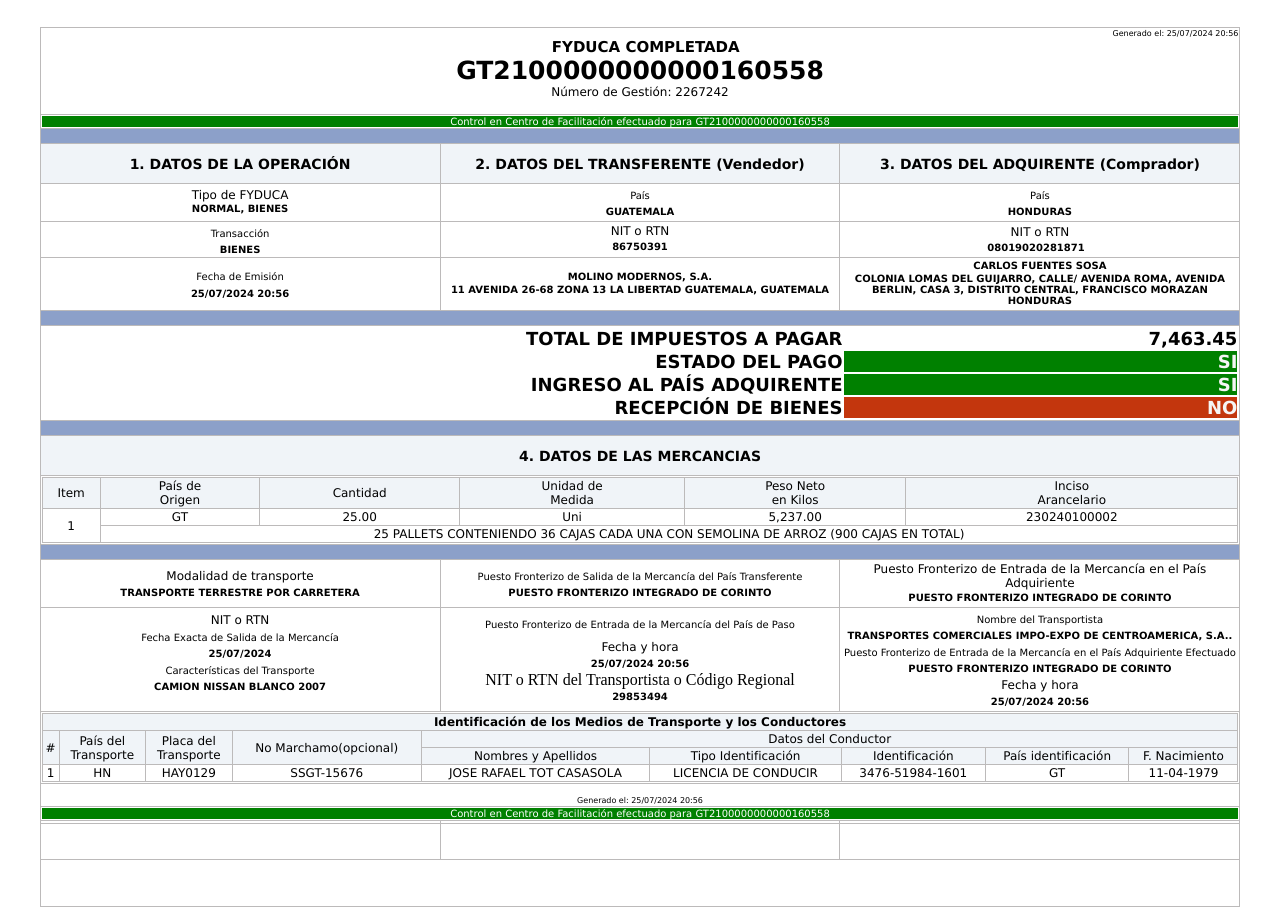
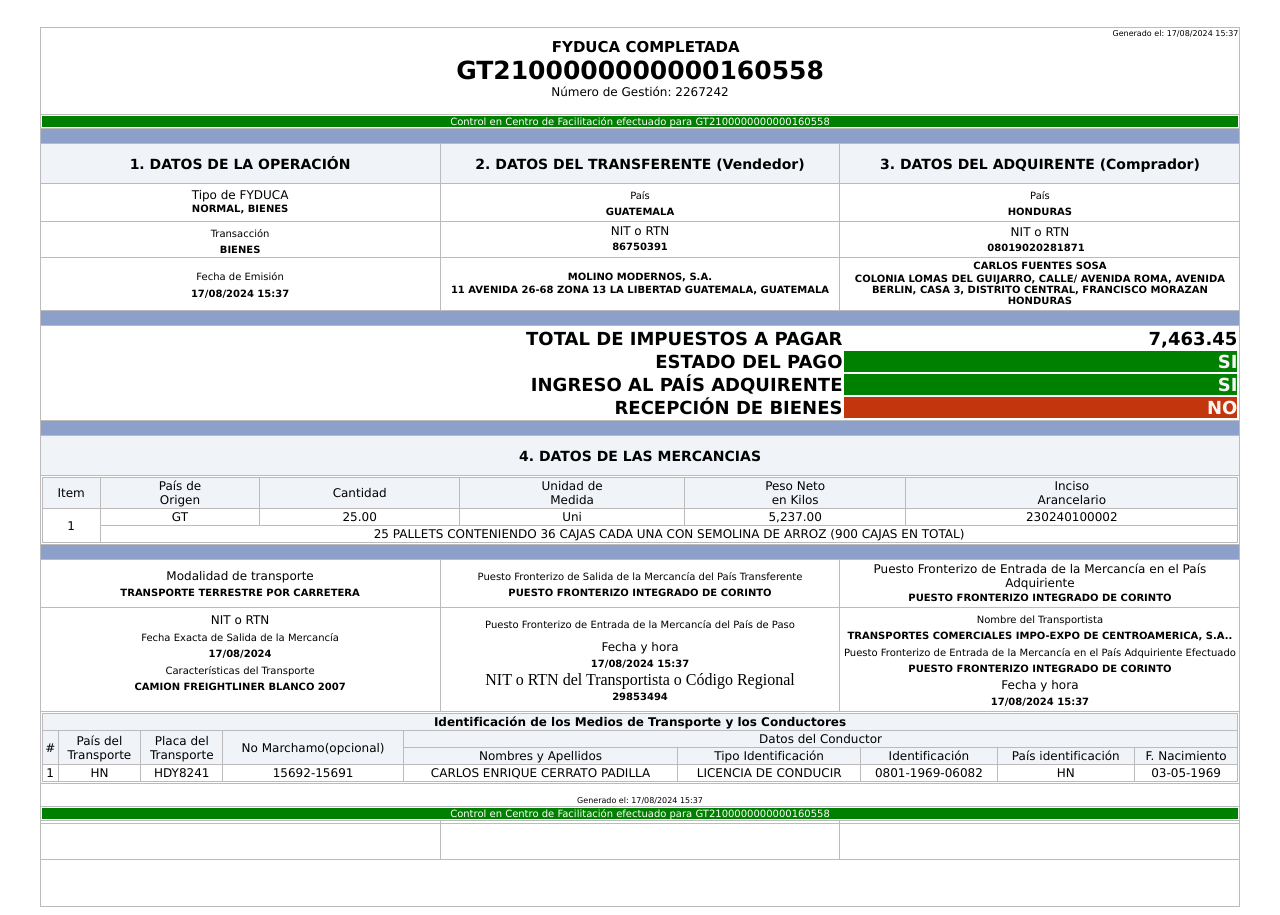
Before and after one commit to sieca-fyducapages-gt2100000000000160548/sieca-fyducapages-gt2100000000000160548.github.io, a plain HTML site: page index.html in a window 1280 px wide. Drawn offline with Linux system fonts and the light colour scheme.

Commit message:
Update index.html

```diff
--- a/index.html
+++ b/index.html
@@ -124,7 +124,7 @@
                         <tbody>
                             <tr>
                                 <td colspan="3" class="txtCenter" align="middle" style="width: 40%; height: 48px;">
-                                    <span id="cphMainContent_lblNOWarriba" style="display:inline-block;width:100%;font-size:8px; text-align:right;">Generado el: 25/07/2024 20:56</span>
+                                    <span id="cphMainContent_lblNOWarriba" style="display:inline-block;width:100%;font-size:8px; text-align:right;">Generado el: 17/08/2024 15:37</span>
                                     <br>
                                     &nbsp;&nbsp;
                                     <span id="cphMainContent_lblEstadoFYDUCA" style="font-size:15px; font-weight:bold;">FYDUCA COMPLETADA</span>
@@ -250,7 +250,7 @@
                                             <td style="height: 20px">Fecha de Emisión</td>
                                         </tr>
                                         <tr>
-                                            <td><b><span id="cphMainContent_lblFechaEmision">25/07/2024 20:56</span></b></td>
+                                            <td><b><span id="cphMainContent_lblFechaEmision">17/08/2024 15:37</span></b></td>
                                         </tr>
                                         <tr>
 
@@ -412,13 +412,13 @@
                                             <td style="height: 20px">Fecha Exacta de Salida de la Mercancía</td>
                                         </tr>
                                         <tr>
-                                            <td><b><span>25/07/2024</span></b></td>
+                                            <td><b><span>17/08/2024</span></b></td>
                                         </tr>
                                         <tr>
                                             <td style="height: 20px">Características del Transporte</td>
                                         </tr>
                                         <tr>
-                                            <td><b><span>CAMION NISSAN BLANCO 2007</span></b></td>
+                                            <td><b><span>CAMION FREIGHTLINER BLANCO 2007</span></b></td>
                                         </tr>
                                         <tr><td style="height: 2px">&nbsp;</td>
                                         </tr>
@@ -437,7 +437,7 @@
                                             <td style="height: 20px">Fecha y hora</td>
                                         </tr>
                                         <tr>
-                                            <td><b><span>25/07/2024 20:56</span></b></td>
+                                            <td><b><span>17/08/2024 15:37</span></b></td>
                                         </tr>
 
                                         <tr><td style="height: 20px">
@@ -475,7 +475,7 @@
                                 <td style="height: 20px">Fecha y hora</td>
                             </tr>
                             <tr>
-                                <td><b><span>25/07/2024 20:56</span></b></td>
+                                <td><b><span>17/08/2024 15:37</span></b></td>
                             </tr>
 
                             <tr>
@@ -512,13 +512,13 @@
                                         <tr>
                                             <td>1</td>
                                             <td>HN</td>
-                                            <td>HAY0129</td>
-                                            <td>SSGT-15676</td>
-                                            <td>JOSE RAFAEL TOT CASASOLA</td>
+                                            <td>HDY8241</td>
+                                            <td>15692-15691</td>
+                                            <td>CARLOS ENRIQUE CERRATO PADILLA</td>
                                             <td>LICENCIA DE CONDUCIR</td>
-                                            <td>3476-51984-1601</td>
-                                            <td>GT</td>
-                                            <td>11-04-1979</td>
+                                            <td>0801-1969-06082</td>
+                                            <td>HN</td>
+                                            <td>03-05-1969</td>
                                         </tr>
 
 
@@ -530,7 +530,7 @@
                         <td colspan="3">
                             <br>
                             <span style="font-size:8px; text-align:right;">
-                                <span style="display:inline-block;width:100%;">Generado el: 25/07/2024 20:56</span>
+                                <span style="display:inline-block;width:100%;">Generado el: 17/08/2024 15:37</span>
                             </span>
                         </td>
                     </tr>
```
